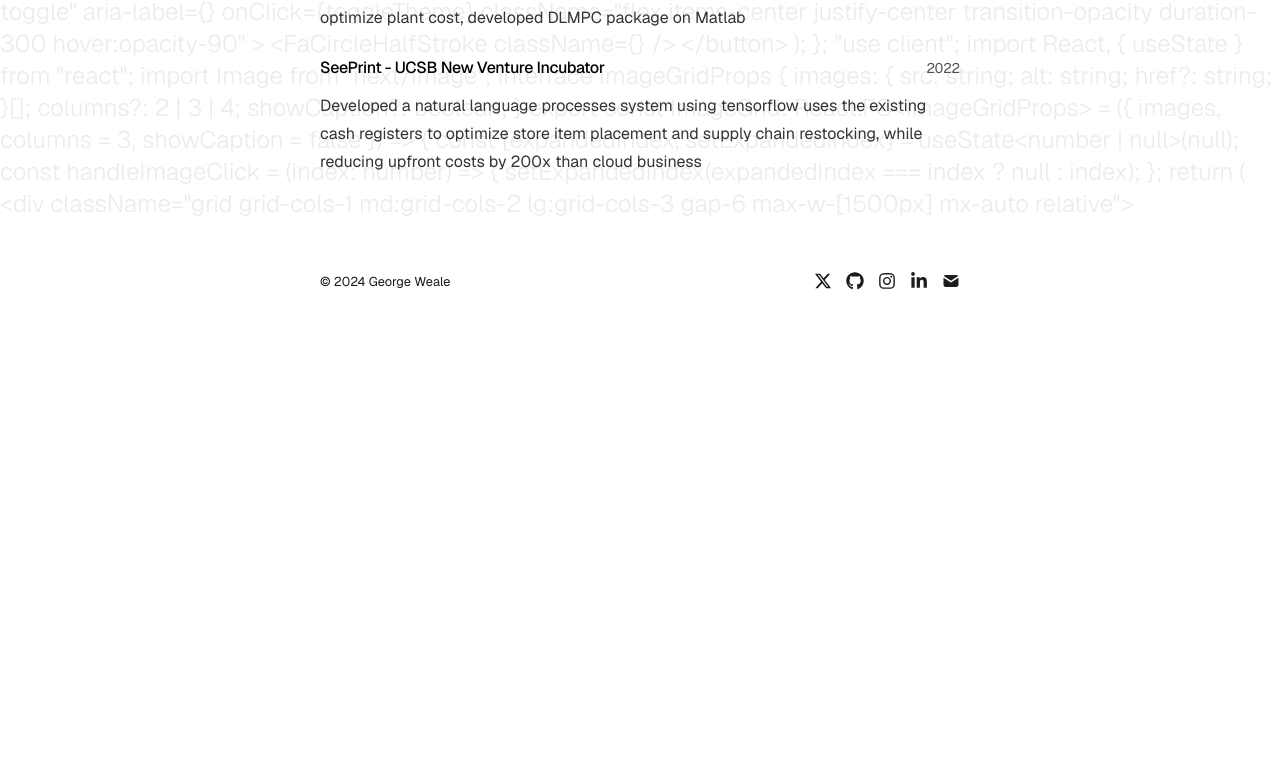
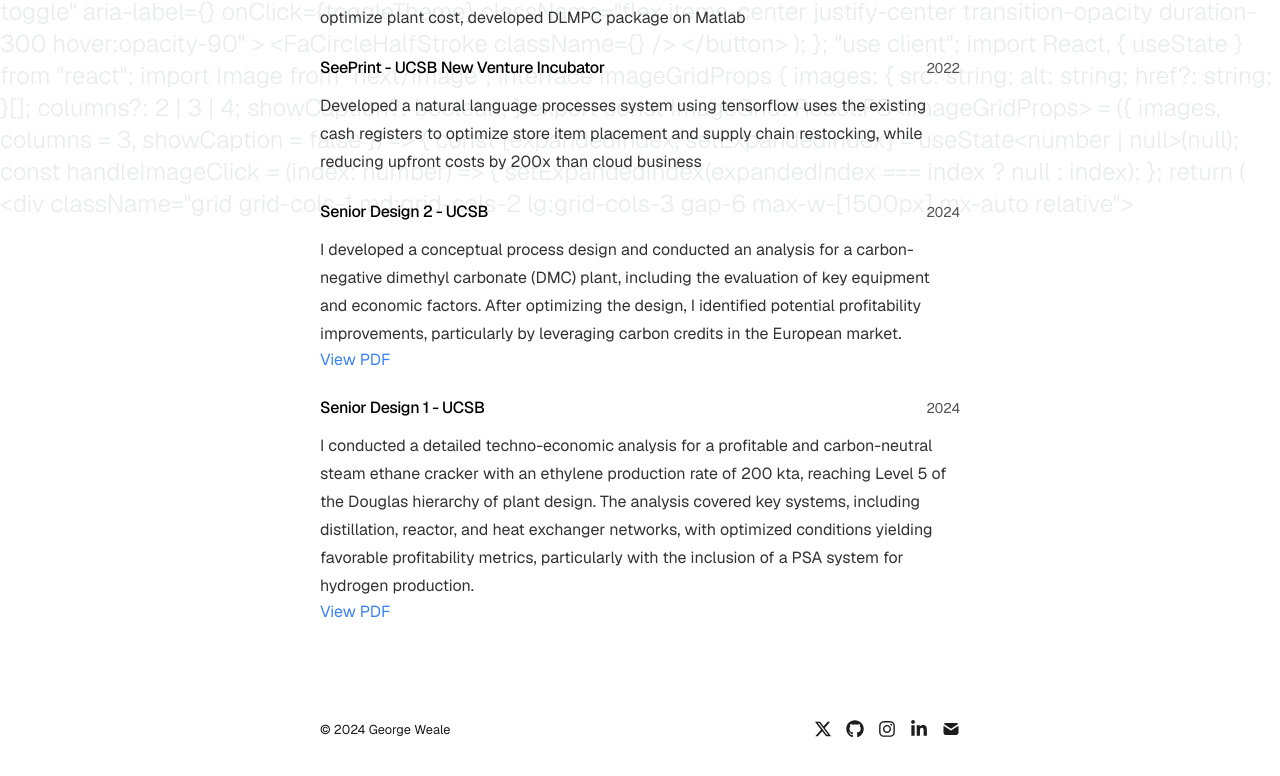
Before and after one commit to GWeale/georgeweale_port, a Next.js app: page /projects in a window 1280 px wide. Shown: the part 580-1356 px from the top of the page. Before the commit the page ends 1031 px from the top, so only its background shows below. Built offline with nearby package versions, Linux system fonts and the light colour scheme.

Commit message:
added projects page and pdfs

```diff
--- a/app/global.css
+++ b/app/global.css
@@ -166,7 +166,6 @@ table {
   position: relative;
 }
 
-/* Add these styles for the image expansion effect */
 body.image-expanded {
   overflow: hidden;
 }
--- a/app/projects/page.tsx
+++ b/app/projects/page.tsx
@@ -32,6 +32,16 @@ export default function Projects() {
               <p className="prose prose-neutral dark:prose-invert pt-3">
                 {project.description}
               </p>
+              {project.pdf && (
+                <a
+                  href={project.pdf}
+                  target="_blank"
+                  rel="noopener noreferrer"
+                  className="text-blue-500 hover:text-blue-600"
+                >
+                  View PDF
+                </a>
+              )}
             </div>
           </a>
         ))}
--- a/app/projects/project-data.tsx
+++ b/app/projects/project-data.tsx
@@ -2,7 +2,8 @@ export interface Project {
   title: string;
   year: number;
   description: string;
-  url: string;
+  url?: string;
+  pdf?: string;
 }
 
 export const projects: Project[] = [
@@ -34,4 +35,18 @@ export const projects: Project[] = [
       "Developed a natural language processes system using tensorflow uses the existing cash registers to optimize store item placement and supply chain restocking, while reducing upfront costs by 200x than cloud business",
     url: "https://example.com/",
   },
+  {
+    title: "Senior Design 2 - UCSB ",
+    year: 2024,
+    description:
+      "I developed a conceptual process design and conducted an analysis for a carbon-negative dimethyl carbonate (DMC) plant, including the evaluation of key equipment and economic factors. After optimizing the design, I identified potential profitability improvements, particularly by leveraging carbon credits in the European market.",
+    pdf: "/pdfs/DMCProduction.pdf",
+  },
+  {
+    title: "Senior Design 1 - UCSB ",
+    year: 2024,
+    description:
+      "I conducted a detailed techno-economic analysis for a profitable and carbon-neutral steam ethane cracker with an ethylene production rate of 200 kta, reaching Level 5 of the Douglas hierarchy of plant design. The analysis covered key systems, including distillation, reactor, and heat exchanger networks, with optimized conditions yielding favorable profitability metrics, particularly with the inclusion of a PSA system for hydrogen production.",
+    pdf: "/pdfs/ThermalCracking.pdf",
+  },
 ];
```
Also changed, not shown: 2 other files (tests, documents, lock files or other folders).
